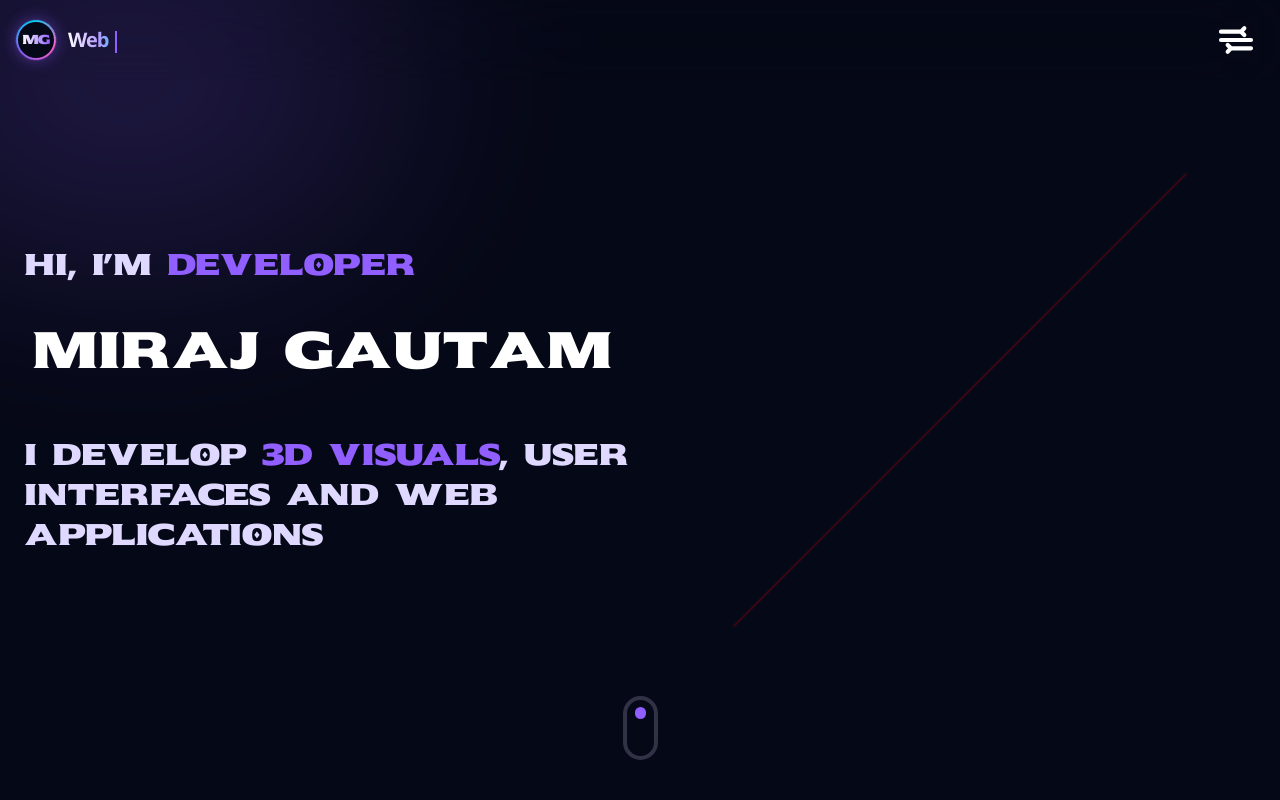
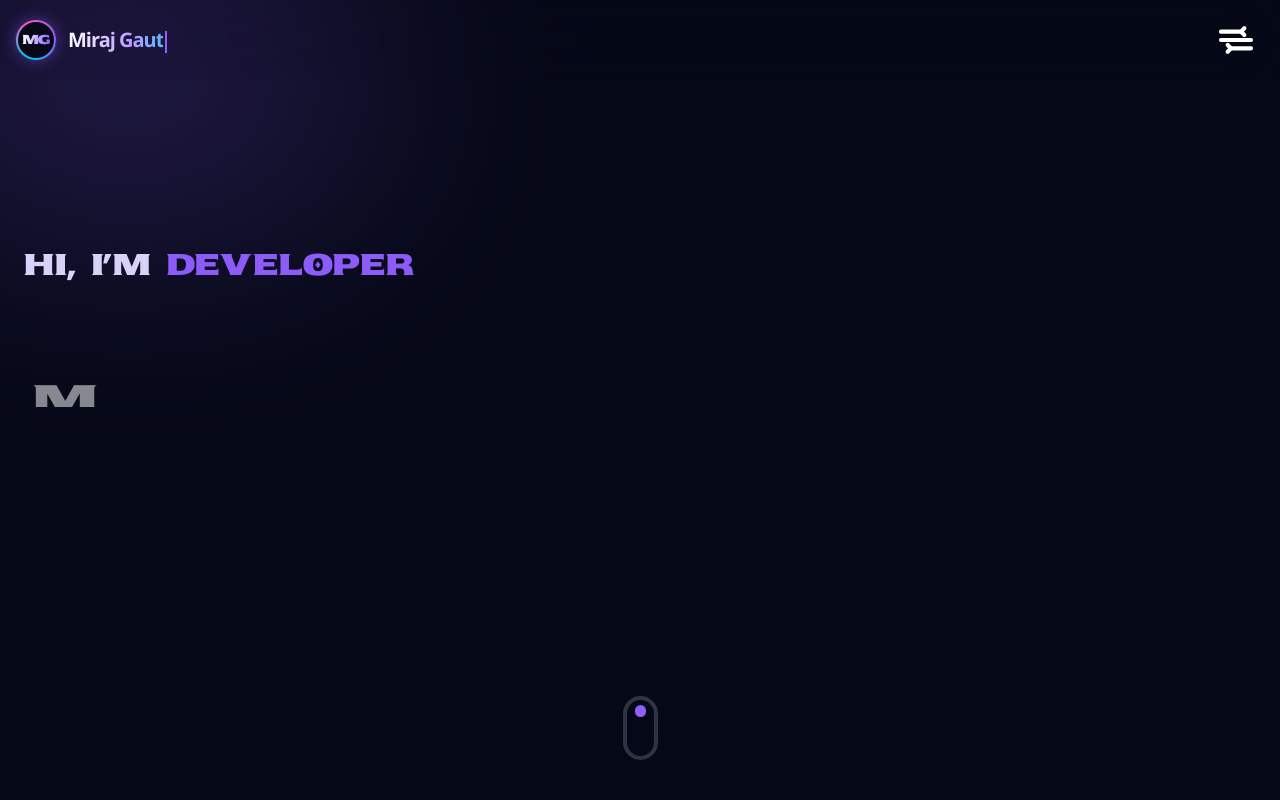
Before and after one commit to mirajg/portfolio3d, a Next.js app: page / in a window 1280 px wide. Shown: the top 800 px of the page. Built offline with nearby package versions, Linux system fonts and the light colour scheme.

Commit message:
Set initial loading state to true

```diff
--- a/app/page.js
+++ b/app/page.js
@@ -11,7 +11,8 @@ import BootingLoader from '@/components/BootingLoader'
 import Footer from '@/components/Footer'
 
 const page = () => {
-  const [loading, setLoading] = useState(false);
+  const [loading, setLoading] = useState(true);
+
 
   return (
     <div>
```
